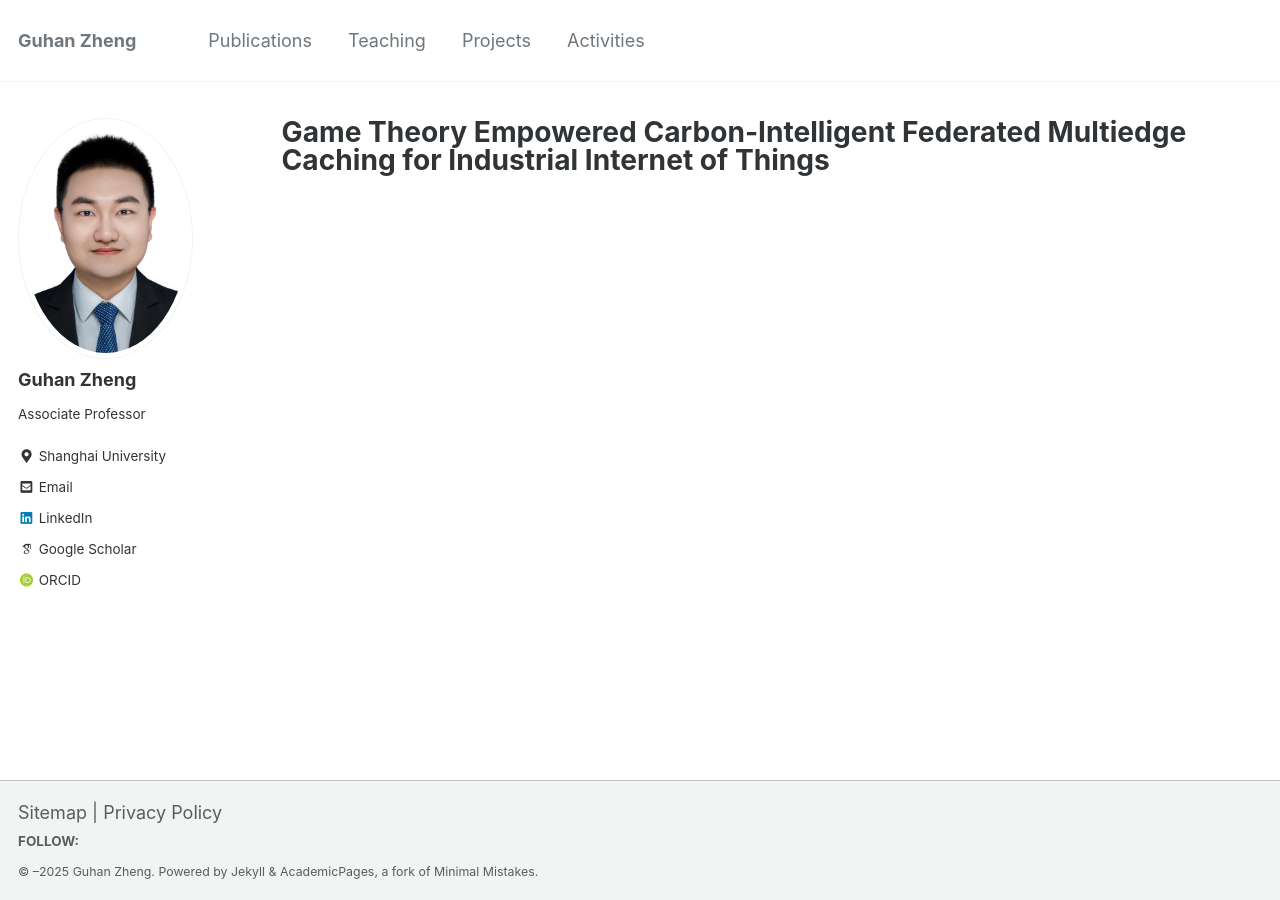
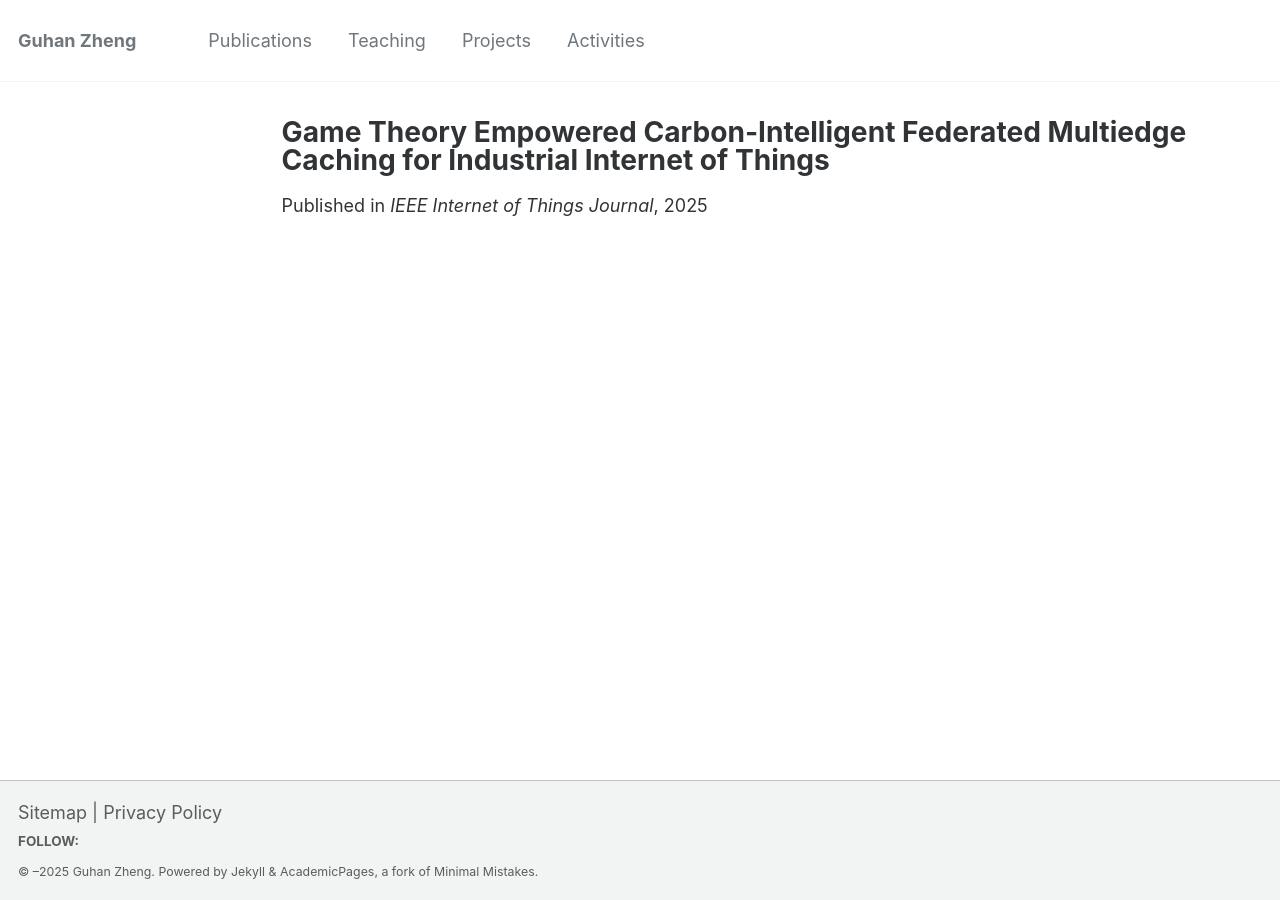
Before and after one commit to Guhan328/Guhan328.github.io, a Jekyll site: the page built from _publications/2025-paper1.md, in a window 1280 px wide. Built offline with Jekyll 4.4.1, drawn with Linux system fonts in a browser that asks for light colours; some of the changed lines change nothing that is shown.

Commit message:
Update _config.yml

```diff
--- a/_config.yml
+++ b/_config.yml
@@ -95,8 +95,8 @@
 collections:
   publications:
     output: true
-    sort_by: publishDate
-    permalink: /:collection/:path/
+    permalink: /publications/:path/
+    sort_by: year
   publications_hidden:
     output: false
   projects:
@@ -104,12 +104,12 @@
     permalink: /:collection/:path/
   talks:
     output: true
-    sort_by: publishDate
     permalink: /:collection/:path/
+    sort_by: year
   blog:
     output: true
-    sort_by: publishDate
     permalink: /:collection/:path/
+    sort_by: date
   blog_hidden:
     output: false
 
@@ -128,15 +128,30 @@
       path: ""
       type: projects
     values:
-      layout: single-project
+      layout: single
       author_profile: true
   # _publications
   - scope:
       path: ""
       type: publications
     values:
-      layout: single-publication
+      layout: single
+      author_profile: false
+  # _talks
+  - scope:
+      path: ""
+      type: talks
+    values:
+      layout: single
       author_profile: true
+  # _blog
+  - scope:
+      path: ""
+      type: blog
+    values:
+      layout: single
+      author_profile: true
+
 
 # Sass/SCSS
 # http://sass-lang.com/documentation/file.SASS_REFERENCE.html#output_style
```
